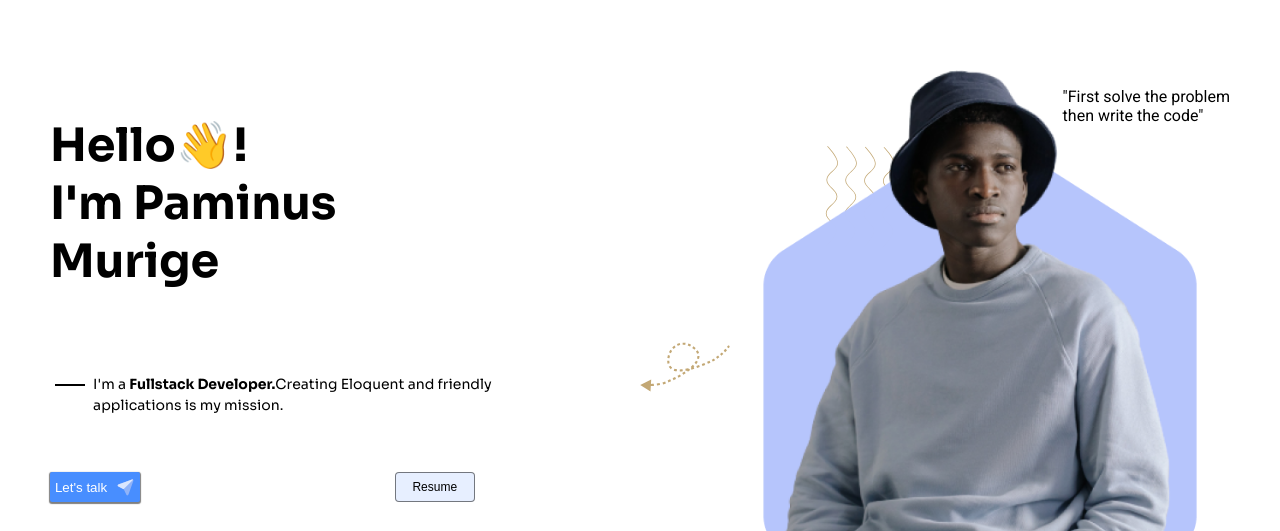
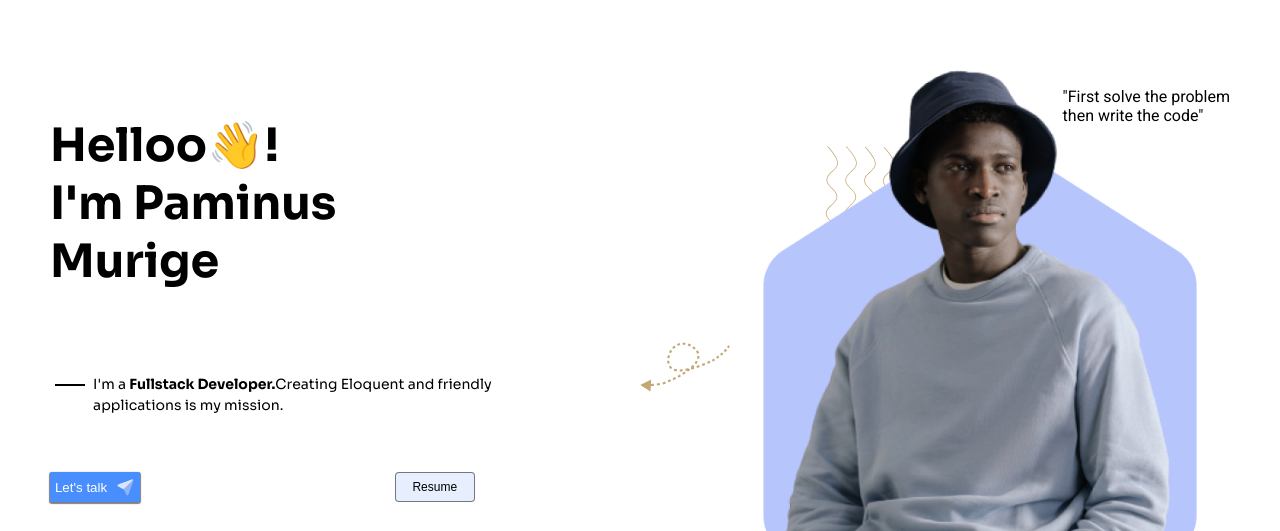
Before and after one commit to Ochieng2000/paminus_portfolio, a plain HTML site: page index.html in a window 1280 px wide. Shown: the part 48-579 px from the top of the page. Drawn offline with Linux system fonts and the light colour scheme; a web font is replaced by a local one.

Commit message:
added o to hello

```diff
--- a/index.html
+++ b/index.html
@@ -31,7 +31,7 @@
         <div class="introduction">
             <div class="left-intro">
                 <div class="hello">
-                    <h3>Hello👋! <br>I'm Paminus<br> Murige</h3>
+                    <h3>Helloo👋! <br>I'm Paminus<br> Murige</h3>
                 </div>
                 <div class="para">
                     <div class="line-box"><div class="line"></div></div>
```
